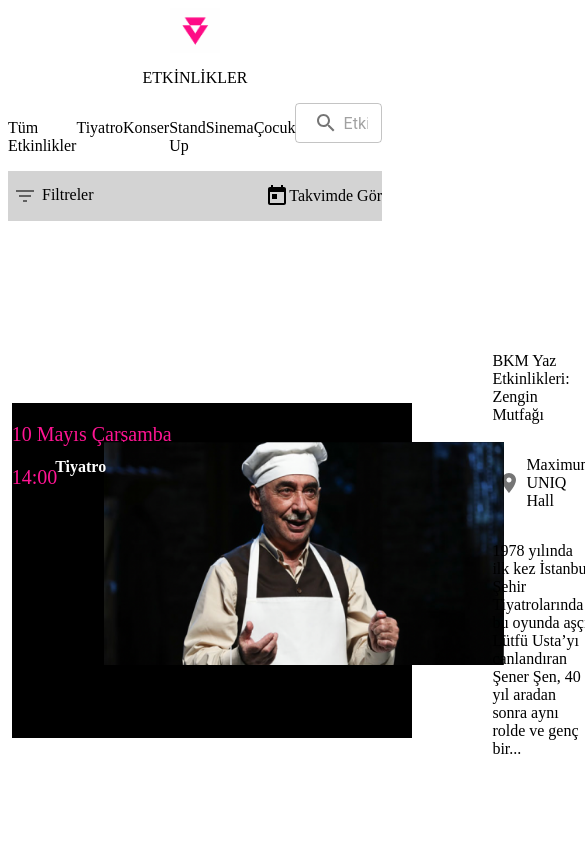
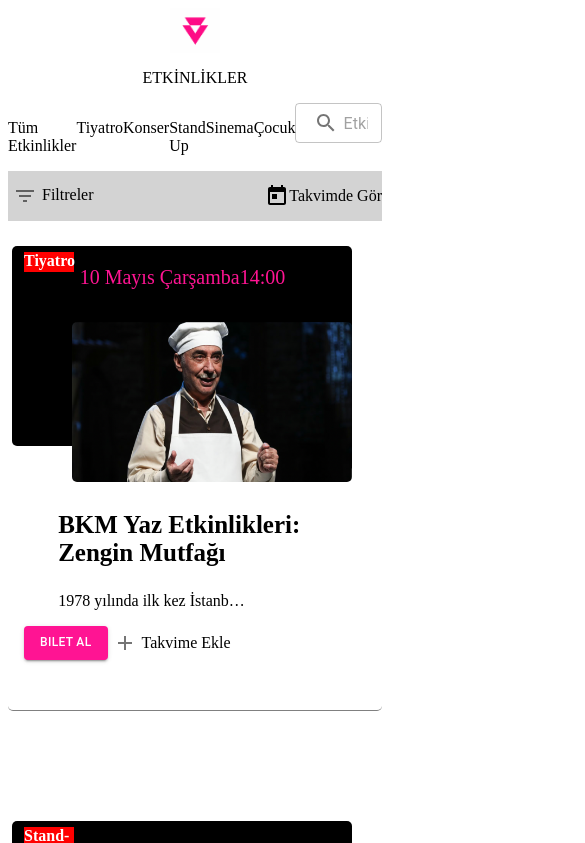
Before and after one commit to haticeakyel/Event-Page, a React (Create React App) app: page / in a window 390 px wide. Shown: the top 843 px of the page, 585 px wide, since content can reach past the window. Built offline with nearby package versions, Linux system fonts and the light colour scheme.

Commit message:
edit mobile design

```diff
--- a/src/EventDetail.js
+++ b/src/EventDetail.js
@@ -1,5 +1,5 @@
 import { Button, Container, IconButton } from '@mui/material';
-import React, { useState } from 'react'
+import React from 'react'
 import { makeStyles } from "@mui/styles";
 import AddIcon from '@mui/icons-material/Add';
 import { LocationOn } from '@mui/icons-material';
@@ -9,12 +9,26 @@ const useStyles = makeStyles((theme) => ({
         display: "flex",
         justifyContent: "space-evenly",
         alignItems: "center",
-        marginBottom:"50px"
+        marginBottom:"50px",
+        ["@media (max-width: 750px)"]:{
+            display: "grid",
+            justifyContent: "space-between",
+            alignItems: "start",
+          },
     },
     img: {
         maxWidth: "400px",
          zIndex: 3,
-         marginLeft:"20%"
+         marginLeft:"14%",
+         borderRadius:5,
+         ["@media (max-width: 750px)"]:{
+            maxWidth: "250px",
+          },
+          ["@media (max-width: 450px)"]:{
+            height:"160px",
+            maxWidth: "280px",
+            marginTop:"25%"
+          },
     },
     blackBox: {
         padding:0,
@@ -25,13 +39,22 @@ const useStyles = makeStyles((theme) => ({
         width:"400px",
         position:"absolute",
         left:"3%",
-        marginBottom:"20px",
-        marginTop:"50px"
+        marginBottom:"inherit",
+        marginTop:"10px",
+        borderRadius:5,
+        ["@media (max-width: 750px)"]:{
+            maxWidth: "350px",
+            height:"300px",
+        },
+        ["@media (max-width: 450px)"]:{
+            maxWidth: "340px",
+            height:"200px",
+          },
     },
     date:{
         zIndex: 3,
         color:"deeppink",
-        fontSize:"20px"
+        fontSize:"20px",
     },
     type:{
         color:"white",
@@ -41,14 +64,53 @@ const useStyles = makeStyles((theme) => ({
         height:"20px",
         marginLeft:"8%",
         fontSize:"16px",
-        fontWeight:"bold"
+        fontWeight:"bold",
+        backgroundColor:"red",
+        ["@media (max-width: 450px)"]:{
+            marginLeft:0,
+            maxWidth:50
+          },
     },
     text: {
         maxWidth: "400px",
-         marginLeft:"20%"
+        marginLeft:"10%"
     },
     root:{
-        paddingTop:"100px"
+        paddingTop:"40px",
+        borderBottom:"1px solid grey",
+        marginBottom:100,
+        borderRadius:5,
+        ["@media (max-width: 450px)"]:{
+            display:"flex",
+            justifyContent:"center",
+            paddingTop:"0px",
+        },
+    },
+    description:{
+        ["@media (max-width: 450px)"]:{
+            maxWidth: "190px",
+            whiteSpace:"nowrap",
+            overflow: "hidden",
+            textOverflow: "ellipsis",
+        },
+    },
+    nan:{
+        display:"flex",
+        color:"grey",
+        ["@media (max-width: 450px)"]:{
+            display:"none"
+        },
+    },
+    datesss:{
+        ["@media (max-width: 450px)"]:{
+            display:"flex",
+            marginLeft:"20%",
+            fontSize:10,
+        },
+    },
+    name: {
+        fontWeight:"bold",
+        fontSize:"25px"
     }
 }));
 function EventDetail(props) {
@@ -64,19 +126,20 @@ function EventDetail(props) {
             <div className={classes.container}>
 
                 <div className={classes.blackBox}>
-
-                    <p className={classes.date}>{new Date(event.date).toLocaleDateString('tr-TR', { weekday: 'long', month: 'long', day: 'numeric' })}</p>
+                    <div className={classes.datesss}>
+                    <p  className={classes.date}>{new Date(event.date).toLocaleDateString('tr-TR', { weekday: 'long', month: 'long', day: 'numeric' })}</p>
 
                     <p className={classes.date}>{event.time}</p>
+                    </div>
 
                 </div>
                 <div>
                     <p className={classes.type}>{event.type}</p>
-                    <img className={classes.img} src={event.src} />
+                    <img className={classes.img} src={event.src} alt='img'/>
                 </div>
                 <div className={classes.text}>
-                    <p>{event.name}</p>
-                    <div style={{ display: "flex" }}>
+                    <p className={classes.name}>{event.name}</p>
+                    <div className={classes.nan}>
                         <IconButton size="small">
                             <LocationOn />
                         </IconButton>
@@ -84,23 +147,22 @@ function EventDetail(props) {
                     </div>
 
 
-                    <p>{event.description}</p>
+                    <p className={classes.description}>{event.description}</p>
                 </div>
-                <div>
+                <div style={{display:"inline-flex"}}>
                     <Button
                         variant='contained'
                         size='medium'
                         style={{
                             backgroundColor: "deeppink",
                             textAlign: "center",
-                            marginBottom:"15px",
                             fontSize:"12px"
                         }}
                     >
                         Bilet Al
                     </Button>
 
-                    <div style={{ display: "flex" }}>
+                    <div style={{ display: "flex" , alignItems:"center"}}>
                         <IconButton size="small">
                             <AddIcon />
                         </IconButton>
--- a/src/Page.js
+++ b/src/Page.js
@@ -1,12 +1,10 @@
-import React, { useEffect, useState } from 'react'
+import React, {  useState } from 'react'
 import logo from "./assets/logo.png"
 import { makeStyles } from "@mui/styles";
 import { Checkbox, FormControlLabel, FormGroup, IconButton, TextField } from '@mui/material';
 import SearchIcon from '@mui/icons-material/Search';
 import ClearIcon from '@mui/icons-material/Clear';
-import Button from '@mui/material/Button';
 import Menu from '@mui/material/Menu';
-import MenuItem from '@mui/material/MenuItem';
 import FilterListIcon from '@mui/icons-material/FilterList';
 import TodayIcon from '@mui/icons-material/Today';
 import Events from './Events';
@@ -111,7 +109,6 @@ function Page() {
     const [lastFilteredEvents, setLastFilteredEvents] = useState(events);
     const [currentSearch, setCurrentSearch] = useState("")
     const [lastSearched, setLastSearched] = useState("");
-    const [lastFilteredDates, setLastFilteredDates] = useState(events);
 
     const today = new Date();
 
```
